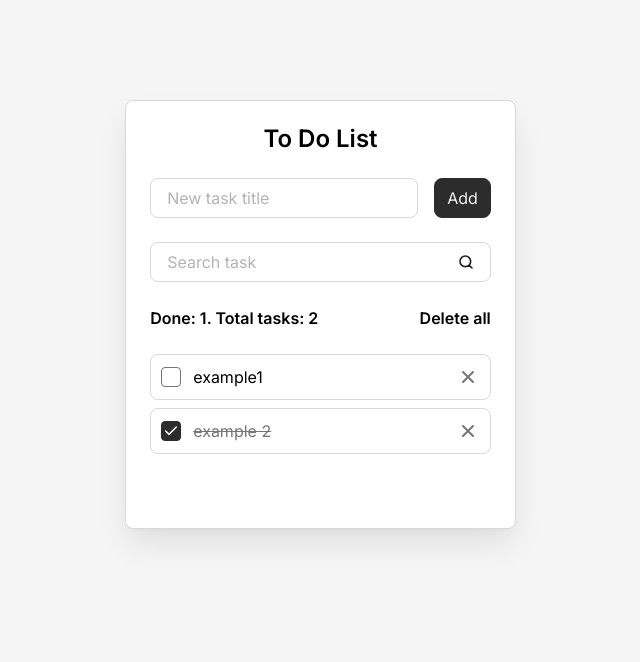
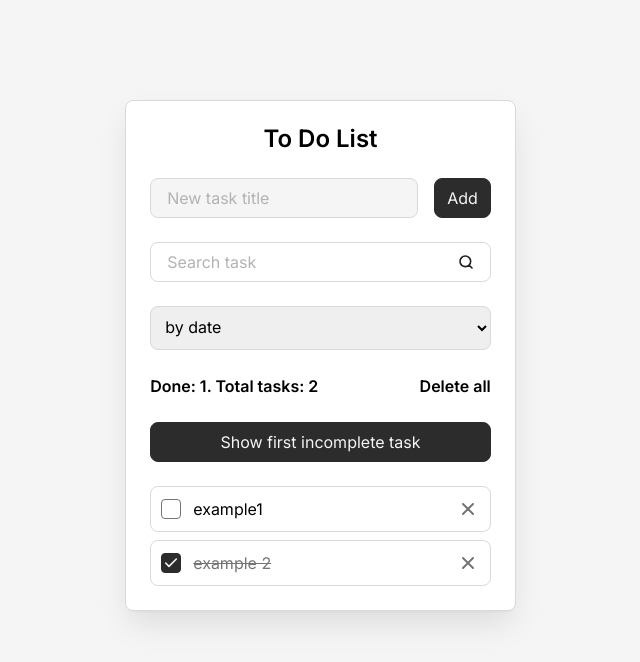
Before and after one commit to NikCerny/todo-react, a React (Vite) app: page / in a window 1280 px wide. Shown: the top 662 px of the page, without its empty margins (312-952 px from the left). Built offline with nearby package versions, Linux system fonts and the light colour scheme.

Commit message:
add sort option

```diff
--- a/src/components/AddTaskForm.jsx
+++ b/src/components/AddTaskForm.jsx
@@ -2,7 +2,7 @@ import Field from "./Field";
 import Button from "./Button";
 
 const AddTaskForm = (props) => {
-  const { addTask, newTaskTitle, setNewTaskTitle } = props;
+  const { addTask, newTaskTitle, setNewTaskTitle, inputRef } = props;
   const onSubmit = (event) => {
     event.preventDefault();
     addTask();
@@ -16,6 +16,7 @@ const AddTaskForm = (props) => {
         id="new-task"
         value={newTaskTitle}
         onInput={(event) => setNewTaskTitle(event.target.value)}
+        ref={inputRef}
       ></Field>
       <Button type="submit">Add</Button>
     </form>
--- a/src/components/Button.jsx
+++ b/src/components/Button.jsx
@@ -1,7 +1,7 @@
 const Button = (props) => {
-  const { className = "", type = "button", children } = props;
+  const { className = "", type = "button", children, onClick } = props;
   return (
-    <button className={`button ${className}`} type={type}>
+    <button className={`button ${className}`} type={type} onClick={onClick}>
       {children}
     </button>
   );
--- a/src/components/Field.jsx
+++ b/src/components/Field.jsx
@@ -1,5 +1,13 @@
 const Field = (props) => {
-  const { className = "", id, label, type = "text", onInput,value } = props;
+  const {
+    className = "",
+    id,
+    label,
+    type = "text",
+    onInput,
+    value,
+    ref,
+  } = props;
   return (
     <div className={`field ${className}`}>
       <label className="field__label" htmlFor={id}>
@@ -13,6 +21,7 @@ const Field = (props) => {
         type={type}
         onInput={onInput}
         value={value}
+        ref={ref}
       />
     </div>
   );
--- /dev/null
+++ b/src/components/SortSelect.jsx
@@ -0,0 +1,18 @@
+const SortSelect = ({ sortType, setSortType }) => {
+  return (
+    <select
+      className="field todo__field"
+      id="sort-select"
+      name="sort"
+      value={sortType}
+      onChange={(event) => setSortType(event.target.value)}
+    >
+      <option value="byDate">by date</option>
+      <option value="byCompleted">by completed</option>
+      <option value="ByInCompleted">by incompleted</option>
+      <option value="ByTitle">by title</option>
+    </select>
+  );
+};
+
+export default SortSelect;
--- a/src/components/Todo.jsx
+++ b/src/components/Todo.jsx
@@ -1,8 +1,10 @@
-import { useState, useEffect } from "react";
+import { useState, useEffect, useRef } from "react";
 import AddTaskForm from "./AddTaskForm";
 import SearchTaskForm from "./SearchTaskForm";
 import TodoInfo from "./TodoInfo";
 import TodoList from "./TodoList";
+import Button from "./Button";
+import SortSelect from "./SortSelect";
 
 const Todo = () => {
   const tasksIni = [
@@ -12,14 +14,18 @@ const Todo = () => {
 
   const [tasks, setTasks] = useState(() => {
     const savedTasks = localStorage.getItem("tasks");
-
     if (savedTasks) {
       return JSON.parse(savedTasks);
     }
     return tasksIni;
   });
+
   const [newTaskTitle, setNewTaskTitle] = useState("");
   const [searchQuery, setSearchQuery] = useState("");
+  const [sortType, setSortType] = useState("byDate");
+  const newTaskInputRef = useRef(null);
+  const firstIncompleteTaskRef = useRef(null);
+  const firstIncompleteTaskId = tasks.find(({ isDone }) => !isDone)?.id;
 
   const deleteAllTasks = () => {
     const isConfirmed = confirm("Are you sure you want to delete all?");
@@ -54,6 +60,8 @@ const Todo = () => {
 
       setTasks([...tasks, newTask]);
       setNewTaskTitle("");
+      // setSearchQuery(""); // empty filter after Add click
+      newTaskInputRef.current.focus(); // focus field after Add click
     }
   };
 
@@ -61,13 +69,38 @@ const Todo = () => {
     localStorage.setItem("tasks", JSON.stringify(tasks));
   }, [tasks]);
 
+  useEffect(() => {
+    newTaskInputRef.current.focus();
+  }, []);
+
   const clearSearchQuery = searchQuery.trim().toLowerCase();
-  const filteredTasks =
+  let filteredTasks =
     clearSearchQuery.length > 0
       ? tasks.filter(({ title }) =>
           title.toLowerCase().includes(clearSearchQuery),
         )
       : null;
+
+
+  const sortTasks = (taskArr) => {
+    if (!taskArr) return taskArr;
+    switch (sortType) {
+      case "byCompleted":
+        return [...taskArr].sort((a, b) => b.isDone - a.isDone);
+      case "ByInCompleted":
+        return [...taskArr].sort((a, b) => a.isDone - b.isDone);
+      case "ByTitle":
+        return [...taskArr].sort((a, b) => a.title.localeCompare(b.title));
+      case "byDate":
+      default:
+        return taskArr;
+    }
+  };
+  if (filteredTasks) {
+    filteredTasks = sortTasks(filteredTasks);
+  } else {
+    filteredTasks = sortTasks(tasks);
+  }
 
   return (
     <div className="todo">
@@ -76,21 +109,32 @@ const Todo = () => {
         addTask={addTask}
         newTaskTitle={newTaskTitle}
         setNewTaskTitle={setNewTaskTitle}
+        inputRef={newTaskInputRef}
       ></AddTaskForm>
       <SearchTaskForm
         searchQuery={searchQuery}
         setSearchQuery={setSearchQuery}
       ></SearchTaskForm>
+      <SortSelect sortType={sortType} setSortType={setSortType} />
       <TodoInfo
         total={tasks.length}
         done={tasks.filter(({ isDone }) => isDone).length}
         onDeleteAllButtonClick={deleteAllTasks}
       />
+      <Button
+        onClick={() =>
+          firstIncompleteTaskRef.current?.scrollIntoView({ behavior: "smooth" })
+        }
+      >
+        Show first incomplete task
+      </Button>
       <TodoList
         tasks={tasks}
         filteredTasks={filteredTasks}
         onDeleteTaskButtonClick={deleteTask}
         onTaskCompleteChange={toggleTaskComplete}
+        firstIncompleteTaskRef={firstIncompleteTaskRef}
+        firstIncompleteTaskId={firstIncompleteTaskId}
       />
     </div>
   );
--- a/src/components/TodoItem.jsx
+++ b/src/components/TodoItem.jsx
@@ -6,9 +6,10 @@ const TodoItem = (props) => {
     isDone,
     onDeleteTaskButtonClick,
     onTaskCompleteChange,
+    ref,
   } = props;
   return (
-    <li className={`todo-item ${className}`}>
+    <li className={`todo-item ${className}`} ref={ref}>
       <input
         className="todo-item__checkbox"
         id={id}
--- a/src/components/TodoList.jsx
+++ b/src/components/TodoList.jsx
@@ -6,6 +6,8 @@ const TodoList = (props) => {
     onDeleteTaskButtonClick,
     onTaskCompleteChange,
     filteredTasks,
+    firstIncompleteTaskRef,
+    firstIncompleteTaskId,
   } = props;
 
   const hasTasks = tasks.length > 0;
@@ -25,6 +27,9 @@ const TodoList = (props) => {
         <TodoItem
           className="todo__item"
           key={task.id}
+          ref={
+            task.id === firstIncompleteTaskId ? firstIncompleteTaskRef : null
+          }
           onDeleteTaskButtonClick={onDeleteTaskButtonClick}
           onTaskCompleteChange={onTaskCompleteChange}
           {...task}
--- /dev/null
+++ b/src/styles/components/select.css
@@ -0,0 +1,10 @@
+select {
+    border: var(--border);
+    border-radius: var(--border-radius);
+    padding: 10px;
+
+}
+
+select:focus {
+  outline: none;
+}
--- a/src/styles/index.js
+++ b/src/styles/index.js
@@ -8,3 +8,4 @@ import './components/button.css'
 import './components/field.css'
 import './components/todo.css'
 import './components/todo-item.css'
+import './components/select.css'
```
